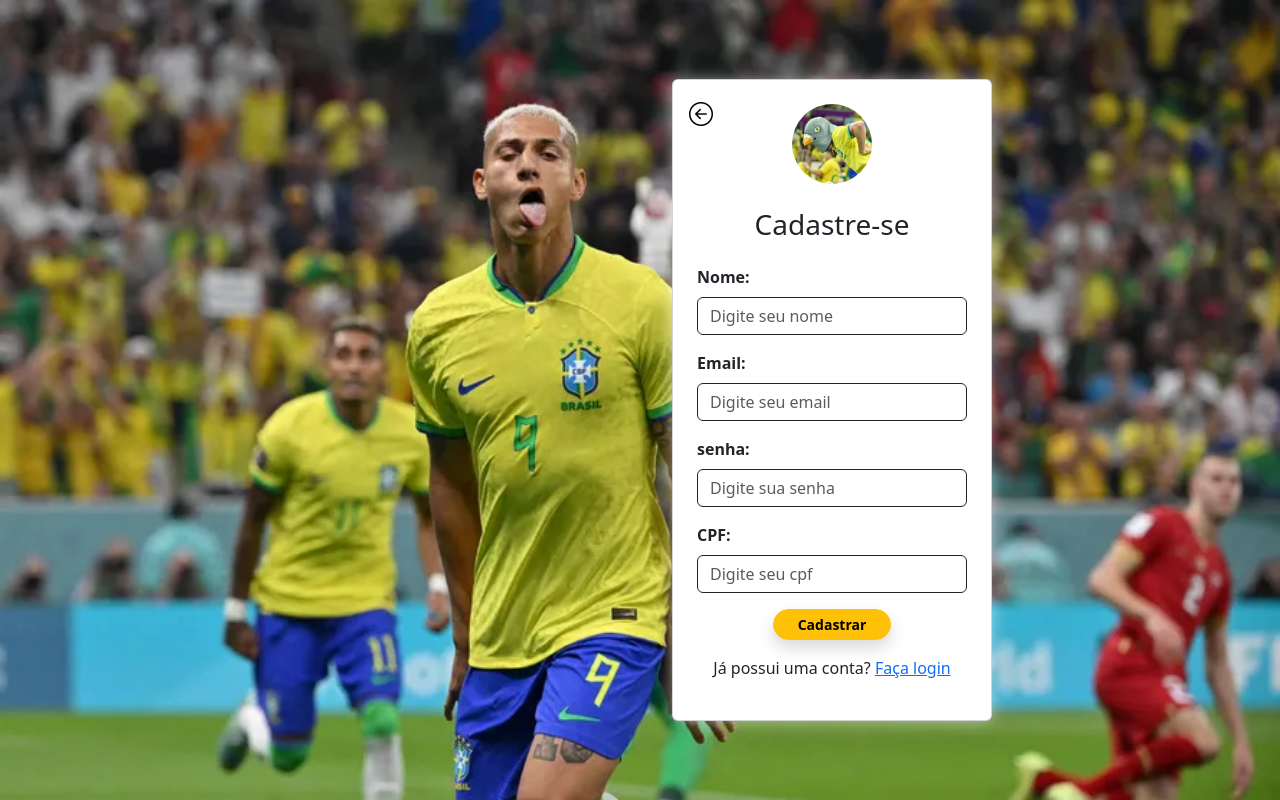
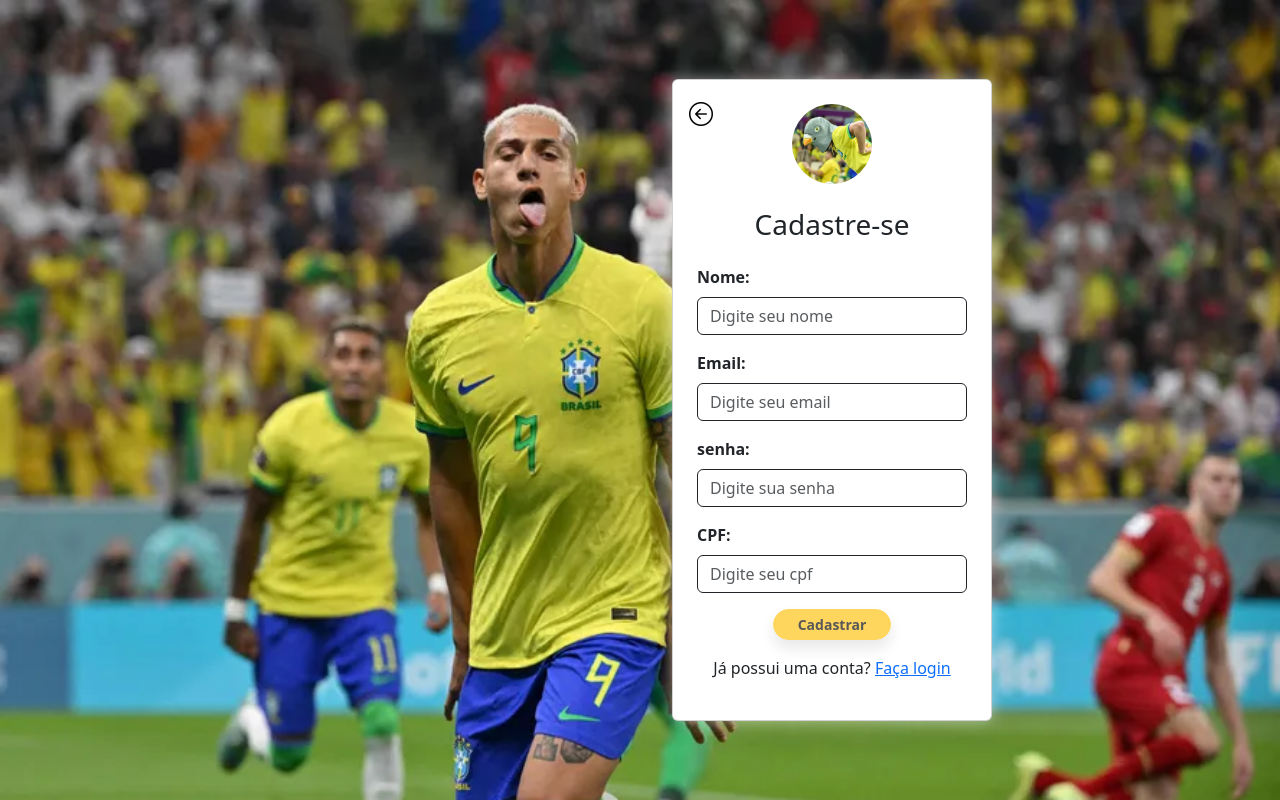
Before and after one commit to Icaleb1/projeto-pombo-FrontEnd, an Angular app: page /cadastro in a window 1280 px wide. Built offline with nearby package versions, Linux system fonts and the light colour scheme.

Commit message:
cadastro funcional - testado

```diff
--- a/src/app/login/cadastro/cadastro.component.html
+++ b/src/app/login/cadastro/cadastro.component.html
@@ -36,13 +36,13 @@
           [(ngModel)]="usuario.cpf" type="text" class="form-control border-dark" name="cpf" placeholder="Digite seu cpf" required/>
         </div>
         <div class="d-flex justify-content-center">
-          <button type="submit" class="btn btn-warning btn-sm rounded-pill px-4 shadow">
+          <button type="submit" class="btn btn-warning btn-sm rounded-pill px-4 shadow" (click)="cadastrar()" [disabled]="!ngForm.valid">
             <strong>Cadastrar</strong>
           </button>
         </div>
       </form>
       <div class="text-center mt-3">
-        <p>Já possui uma conta? <a href="/home" class="text-primary">Faça login</a></p>
+        <p>Já possui uma conta? <a href="" class="text-primary">Faça login</a></p>
       </div>
     </div>
   </div>
--- a/src/app/shared/service/Login_service.ts
+++ b/src/app/shared/service/Login_service.ts
@@ -26,7 +26,7 @@ export class LoginService {
   }
 
   cadastrar(usuario: Usuario): Observable<any>{
-    return this.httpCliente.post<any>(this.API, usuario);
+    return this.httpCliente.post<any>(this.API+"/novo-usuario", usuario);
 
   }
 
```
